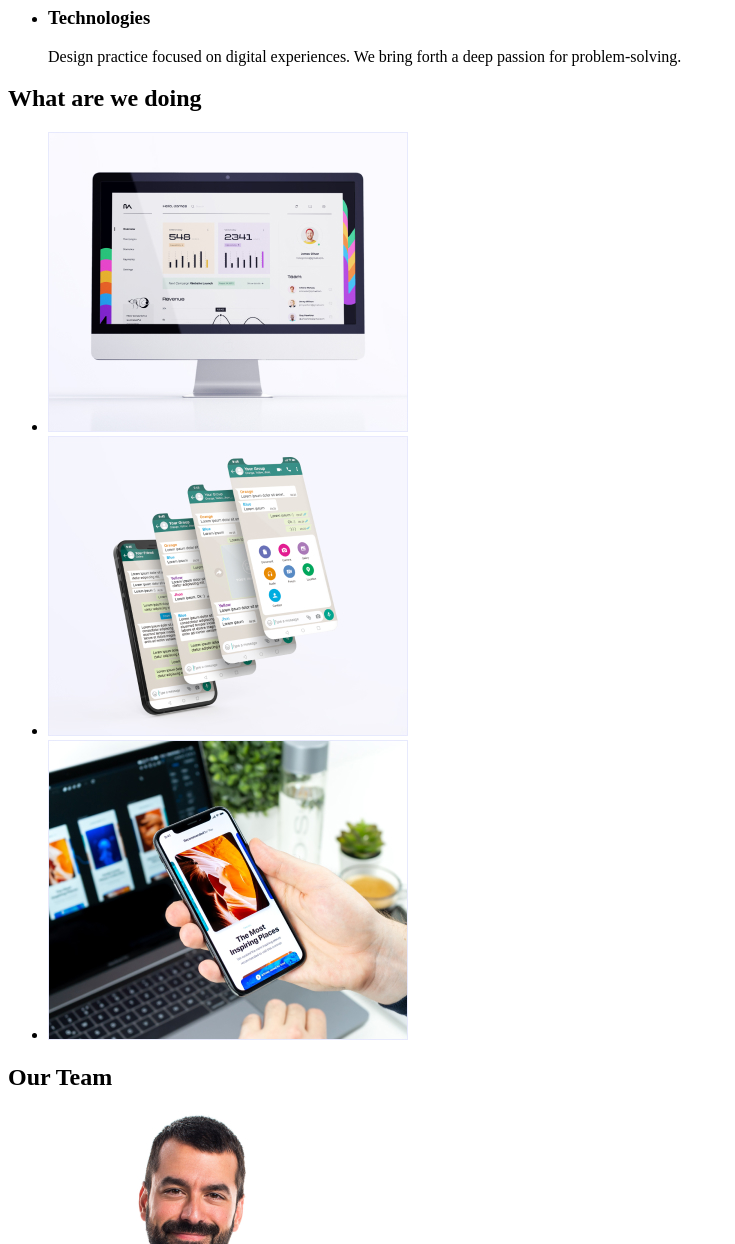
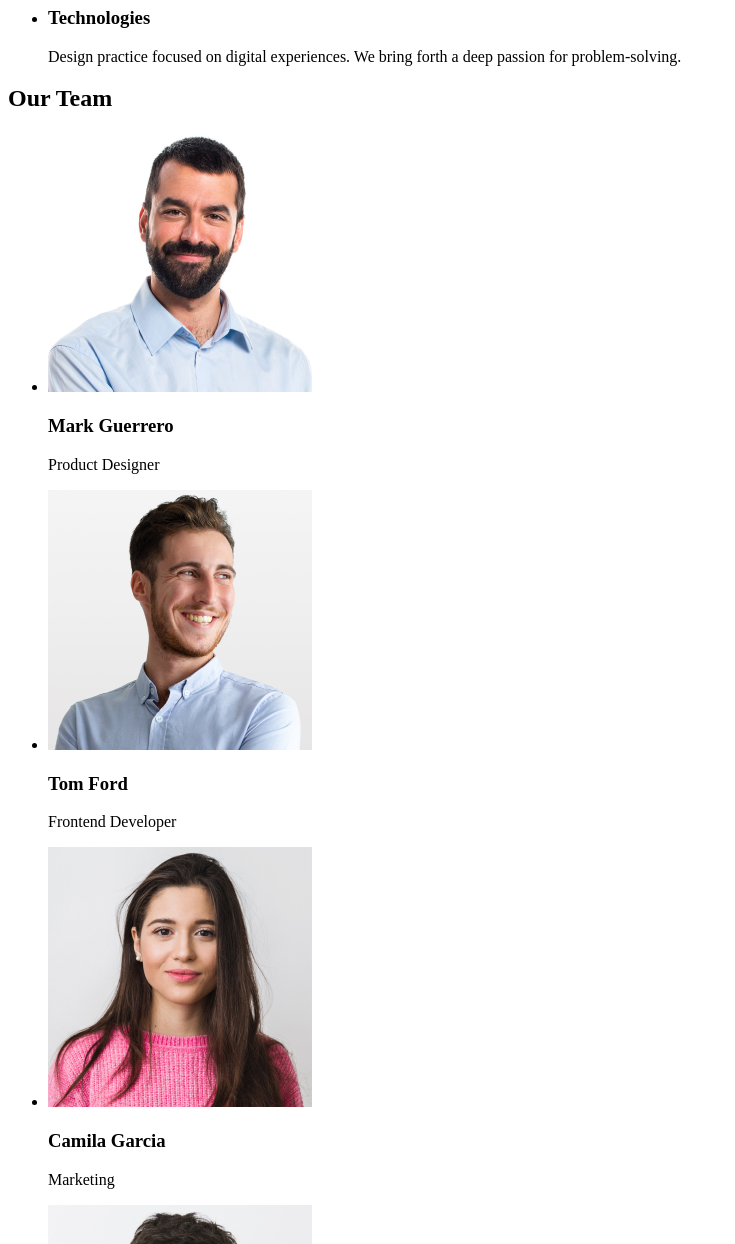
Before and after one commit to MashaReshet/goit-markup-hw-01, a plain HTML site: page index.html in a window 1280 px wide. Shown: the part 480-1724 px from the top of the page, without its empty margins (0-735 px from the left). Drawn offline with Linux system fonts and the light colour scheme.

Commit message:
add index file

```diff
--- a/index.html
+++ b/index.html
@@ -54,33 +54,29 @@
         </li>
     </ul>
 </section>
-<section>
-    <h2>What are we doing</h2>
-    <ul>
-        <li><img src="./images/Coding.jpg" alt="Coding" width="360" height="300">
-        </li>
-        <li><img src="./images/Testing.jpg" alt="Testing" width="360" height="300"></li>
-        <li><img src="./images/Test.jpg" alt="Test" width="360" height="300"></li>
-    </ul>
-</section>
+
 <section>
     <h2>Our Team</h2>
     <ul>
 
 
-        <li><img src="./images/MarkGuerrero.jpg" alt="Product Designer" width="264" height="260">
+        <li>
+            <img src="./images/MarkGuerrero.jpg" alt="Product Designer" width="264" height="260">
             <h3> Mark Guerrero </h3>
             <p> Product Designer </p>
         </li>
-        <li><img src="./images/TomFord.jpg" alt="Frontend Developer" width="264" height="260">
+        <li>
+            <img src="./images/TomFord.jpg" alt="Frontend Developer" width="264" height="260">
             <h3> Tom Ford </h3>
             <p> Frontend Developer </p>
         </li>
-        <li><img src="./images/CamilaGarcia.jpg" alt="Marketing" width="264" height="260">
+        <li>
+            <img src="./images/CamilaGarcia.jpg" alt="Marketing" width="264" height="260">
             <h3> Camila Garcia </h3>
             <p> Marketing </p>
         </li>
-        <li><img src="./images/DanielWilson.jpg" alt="UI Designer" width="264" height="260">
+        <li>
+            <img src="./images/DanielWilson.jpg" alt="UI Designer" width="264" height="260">
             <h3> Daniel Wilson </h3>
             <p> UI Designer </p>
         </li>
```
Also changed, not shown: images/Coding.jpg (deleted), images/Test.jpg (deleted), images/Testing.jpg (deleted).
